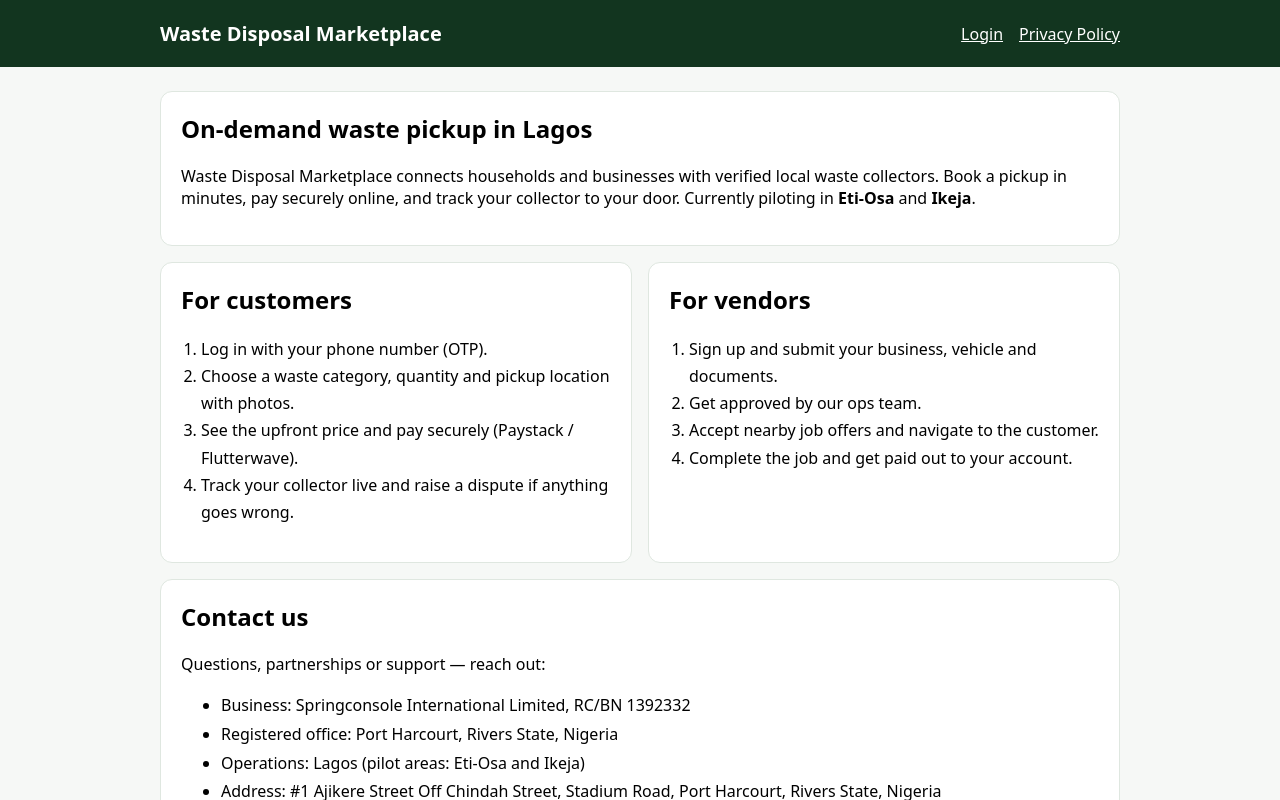
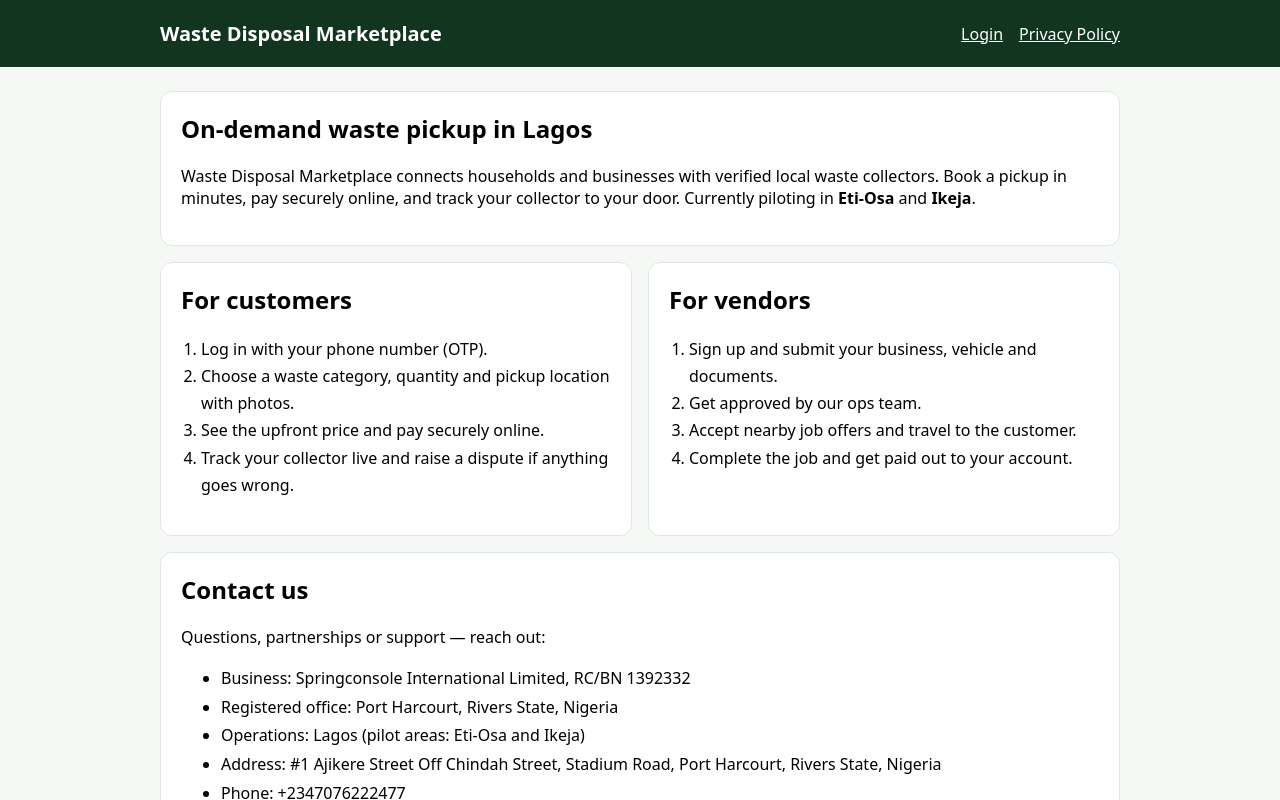
Before and after one commit to babyangel887/Waste-Disposal-Marketplace, a Next.js app in the folder apps/admin/: page / in a window 1280 px wide. Shown: the top 800 px of the page. Built offline with nearby package versions, Linux system fonts and the light colour scheme.

Commit message:
feat(admin): generic online payment wording, drop unimplemented claims on landing

```diff
--- a/apps/admin/app/page.tsx
+++ b/apps/admin/app/page.tsx
@@ -35,7 +35,7 @@
             <ol style={{ paddingLeft: 20, lineHeight: 1.7 }}>
               <li>Log in with your phone number (OTP).</li>
               <li>Choose a waste category, quantity and pickup location with photos.</li>
-              <li>See the upfront price and pay securely (Paystack / Flutterwave).</li>
+              <li>See the upfront price and pay securely online.</li>
               <li>Track your collector live and raise a dispute if anything goes wrong.</li>
             </ol>
           </div>
@@ -44,7 +44,7 @@
             <ol style={{ paddingLeft: 20, lineHeight: 1.7 }}>
               <li>Sign up and submit your business, vehicle and documents.</li>
               <li>Get approved by our ops team.</li>
-              <li>Accept nearby job offers and navigate to the customer.</li>
+              <li>Accept nearby job offers and travel to the customer.</li>
               <li>Complete the job and get paid out to your account.</li>
             </ol>
           </div>
```
